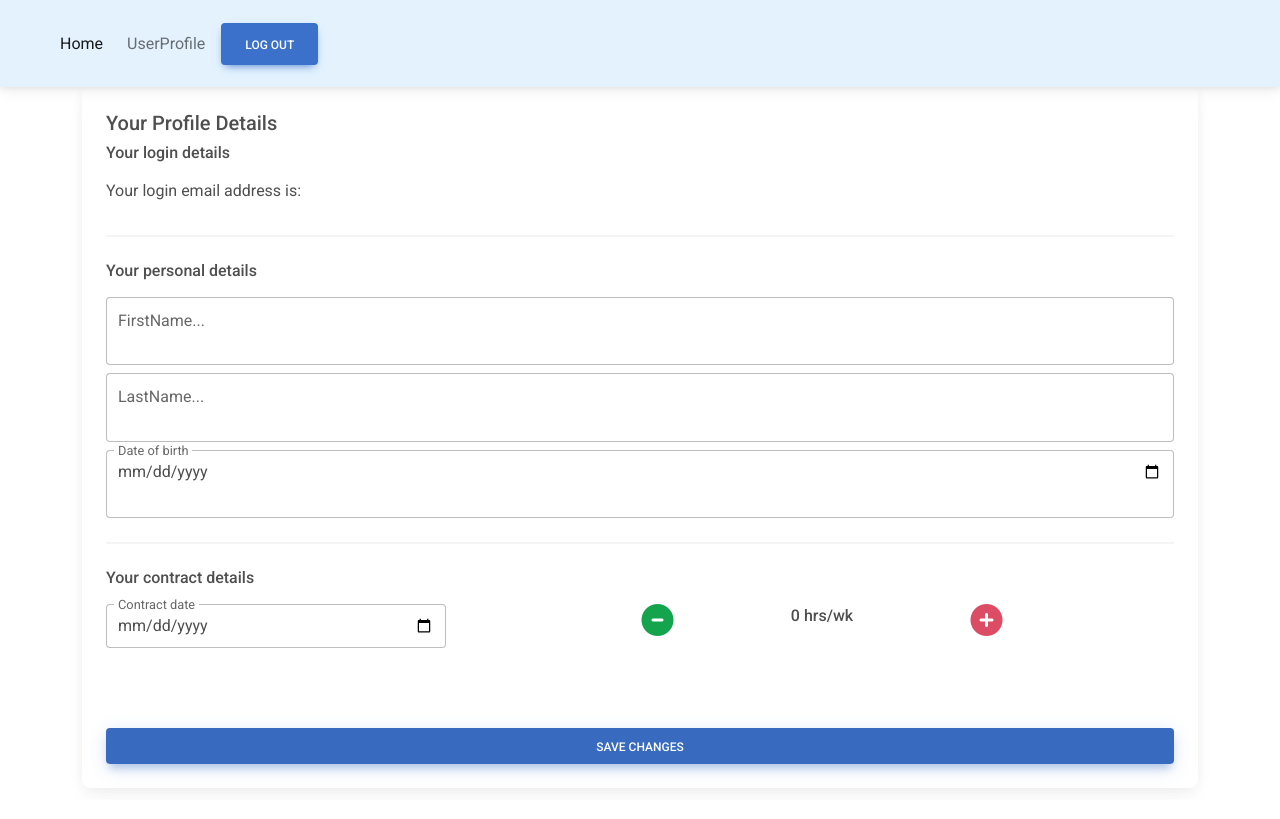
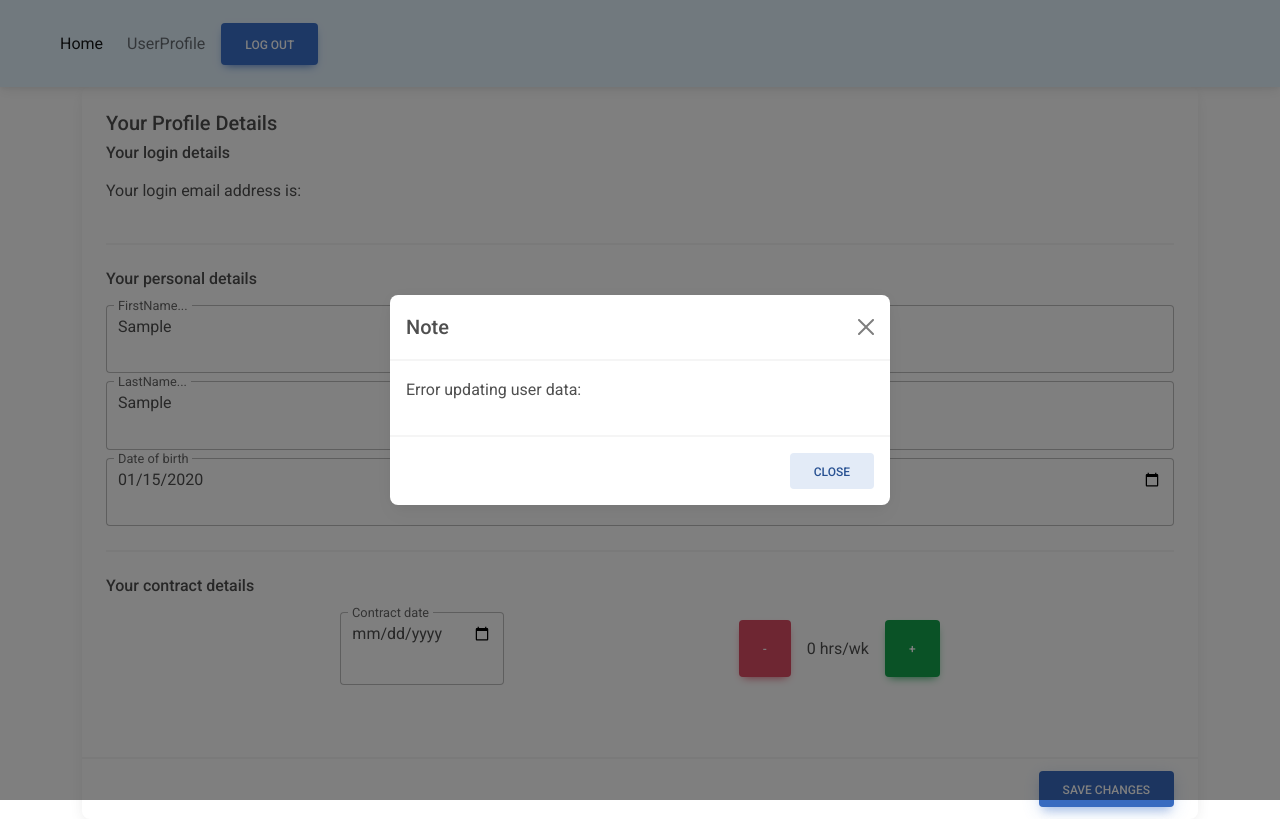
Before and after one commit to Wolk9/kiku, a React (Create React App) app: page /profile in a window 1280 px wide. Both pictures are taken after typing "Sample", "Sample", "2020-01-15", "2020-01-15" into the empty fields and a click on the button "SAVE CHANGES". Built offline with nearby package versions, Linux system fonts and the light colour scheme; no server answers.

Commit message:
Several bugfixes and improvements

```diff
--- a/src/App.js
+++ b/src/App.js
@@ -24,10 +24,11 @@ import Profile from "./pages/Profile";
 import { PopUp } from "./components/PopUp";
 import { UserService } from "./components/helpers";
 
-const NotFoundPage = () => {
+const NotFoundPage = (props) => {
+  const { setUser, setMessage } = props;
   return (
     <>
-      <NavBar />
+      <NavBar setMessage={setMessage} setUser={setUser} />
       <h1>404 Page Not Found</h1>
       {/* Include the content of your 404.html page here */}
     </>
@@ -61,6 +62,8 @@ const App = () => {
         }
       };
       isUserAdmin();
+    } else {
+      setIsAdmin(false);
     }
   }, [user]);
 
@@ -77,7 +80,11 @@ const App = () => {
               <Navigate to={isAdmin ? "/admin" : "/base"} />
             ) : (
               <>
-                <NavBar logoOnly={true} />
+                <NavBar
+                  setMessage={setMessage}
+                  setUser={setUser}
+                  logoOnly={true}
+                />
                 <PopUp message={message} setMessage={setMessage} />
                 <AuthorizePage message={message} setMessage={setMessage} />
               </>
@@ -89,7 +96,11 @@ const App = () => {
           element={
             user ? (
               <>
-                <NavBar admin={isAdmin} />
+                <NavBar
+                  setMessage={setMessage}
+                  setUser={setUser}
+                  admin={isAdmin}
+                />
                 <PopUp message={message} setMessage={setMessage} />
                 <BasePage
                   user={user}
@@ -108,7 +119,11 @@ const App = () => {
           element={
             isAdmin ? (
               <>
-                <NavBar admin={isAdmin} />
+                <NavBar
+                  setMessage={setMessage}
+                  setUser={setUser}
+                  admin={isAdmin}
+                />
                 <PopUp message={message} setMessage={setMessage} />
                 <BasePage
                   user={user}
@@ -126,7 +141,11 @@ const App = () => {
           path="/users"
           element={
             <>
-              <NavBar admin={isAdmin} />
+              <NavBar
+                setMessage={setMessage}
+                setUser={setUser}
+                admin={isAdmin}
+              />
               <PopUp message={message} setMessage={setMessage} />
               <UsersPage
                 user={user}
@@ -141,7 +160,11 @@ const App = () => {
           path="/profile"
           element={
             <>
-              <NavBar admin={isAdmin} />
+              <NavBar
+                setMessage={setMessage}
+                setUser={setUser}
+                admin={isAdmin}
+              />
               <PopUp message={message} setMessage={setMessage} />
               <Profile
                 user={user}
--- a/src/components/NavBar.js
+++ b/src/components/NavBar.js
@@ -14,7 +14,7 @@ import { UserService } from "./helpers";
 
 export const NavBar = (props) => {
   // console.log("render NavBar")
-  const { admin, logoOnly } = props;
+  const { admin, logoOnly, setUser, setMessage } = props;
   const [logoURL, setLogoURL] = useState("");
 
   useEffect(() => {
@@ -24,6 +24,16 @@ export const NavBar = (props) => {
       .catch((error) => console.log(error));
   }, []);
 
+  const onLogOut = () => {
+    console.log("logout clicked");
+    try {
+      UserService.signOutUser();
+    } catch (err) {
+      setMessage(err);
+    } finally {
+      setUser(null);
+    }
+  };
 
   return (
     <div>
@@ -74,7 +84,7 @@ export const NavBar = (props) => {
                 <div className="d-flex justify-content-end">
                   <MDBBtn
                     color="primary"
-                    onClick={UserService.signOutUser}
+                    onClick={onLogOut}
                     className="mx-1 my-0"
                   >
                     Log out
--- a/src/components/PopUp.js
+++ b/src/components/PopUp.js
@@ -23,7 +23,7 @@ const PopUp = (props) => {
       <MDBModalDialog centered>
         <MDBModalContent>
           <MDBModalHeader>
-            <MDBModalTitle>{title ? title : "System Message"}</MDBModalTitle>
+            <MDBModalTitle>{title ? title : "Note"}</MDBModalTitle>
             <MDBBtn
               className="btn-close"
               color="none"
--- a/src/components/helpers.js
+++ b/src/components/helpers.js
@@ -148,13 +148,25 @@ class UserService {
     if (userDoc.exists()) {
       const userData = userDoc.data();
       if (userData.role === "admin") {
-     return true
+        return true;
       } else {
-      return false
+        return false;
       }
-
     } else {
       // console.log("User not found");
+    }
+  }
+
+  static async editUserData(id, update) {
+    const usersRef = collection(db, "users");
+    const userDocRef = doc(usersRef, id);
+
+    try {
+      await updateDoc(userDocRef, update);
+      return true; // Return true if the update was successful
+    } catch (error) {
+      console.error(error);
+      return false; // Return false if an error occurred during the update
     }
   }
 
--- a/src/pages/LoginPage.js
+++ b/src/pages/LoginPage.js
@@ -58,6 +58,7 @@ export const AuthorizePage = (props) => {
 };
 
 const LoginDialog = (props) => {
+
   const { setSignUp, message, setMessage } = props;
   // console.log("render LoginDialaog")
   const [email, setEmail] = useState("");
--- a/src/pages/Profile.js
+++ b/src/pages/Profile.js
@@ -4,14 +4,16 @@ import {
   MDBCardTitle,
   MDBCardBody,
   MDBBtn,
+  MDBBtnGroup,
   MDBInput,
   MDBCol,
   MDBRow,
   MDBCheckbox,
   MDBIcon,
+  MDBCardFooter,
 } from "mdb-react-ui-kit";
 import { useEffect, useState } from "react";
-import { UserService } from "../components/helpers";
+import { EventService, UserService } from "../components/helpers";
 
 const Profile = (props) => {
   const { user, message, setMessage } = props;
@@ -42,19 +44,15 @@ const Profile = (props) => {
     getUserData();
   }, [user]);
 
-  const handleChange = (e, step) => {
+  const handleChange = (e) => {
+    console.log(e.target.name);
     const { name, value } = e.target;
-    console.log(name, value, step);
+    console.log(name, value);
     switch (name) {
       case "hoursPerWeek":
         console.log("case hoursPerWeek");
-        if (step) {
-          let result = handleChangeHrsPerWk(step);
-
-          setUserData({ ...userData, [name]: result });
-        } else {
-          setUserData({ ...userData, [name]: value });
-        }
+        let result = handleChangeHrsPerWk(value);
+        setUserData({ ...userData, [name]: result });
         break;
       default:
         setUserData({ ...userData, [name]: value });
@@ -64,18 +62,28 @@ const Profile = (props) => {
 
   const saveUser = async () => {
     console.log("saveUser");
+    try {
+      const uid = user.uid; // Assuming you have access to the user's UID
+      await UserService.editUserData(uid, userData);
+      setMessage("User data updated successfully");
+    } catch (error) {
+      setMessage("Error updating user data:", error);
+    }
   };
+
   console.log(userData);
 
   const handleChangeHrsPerWk = (value) => {
+    value == "minus" ? (value = -4) : (value = +4);
+    console.log(value);
     const newValue = userData.hoursPerWeek + value;
     console.log("handleChangeHrsPerWk newValue:", newValue);
-    if (newValue > 36) {
+    if (newValue > 32) {
       console.log("newValue is higher than 36");
       setMessage(
         "At Dasko you can't have a contract of more than 36 hours per week"
       );
-      let newValue = 36;
+      let newValue = 32;
       return newValue;
     } else if (newValue < 0) {
       setMessage("You can't have a contract of less than 0 hours per week");
@@ -93,13 +101,14 @@ const Profile = (props) => {
             <MDBCardTitle>Your Profile Details</MDBCardTitle>
             <div className="d-grid gap-2 col-8 col-sm-12 mx-auto">
               <h6>Your login details</h6>
-              Your login email address is: <strong>{user?.email}</strong>
+              Your login email address is: <h5>{user?.email}</h5>
               <hr className="hr" />
               <h6>Your personal details</h6>
               <MDBInput
                 size="lg"
                 className="mb-4"
                 type="text"
+                name="firstName"
                 value={userData.firstName}
                 label="FirstName..."
                 onChange={(e) => handleChange(e)}
@@ -108,6 +117,7 @@ const Profile = (props) => {
                 size="lg"
                 className="mb-4"
                 type="text"
+                name="lastName"
                 value={userData.lastName}
                 label="LastName..."
                 onChange={(e) => handleChange(e)}
@@ -116,54 +126,56 @@ const Profile = (props) => {
                 size="lg"
                 className="mb-4"
                 type="date"
+                name="dob"
                 value={userData.dob}
                 label="Date of birth"
                 onChange={(e) => handleChange(e)}
               />
               <hr className="hr" />
               <h6>Your contract details</h6>
-              <MDBRow className="mb-5">
-                <MDBCol className="col-3 col-sm-4">
+              <div className="mb-5 d-flex justify-content-evenly">
+                <div className="d-flex">
                   <MDBInput
                     size="lg"
-                    className="mb-4"
+                    className=""
                     type="date"
+                    name="contractData"
                     value={userData.contractDate}
                     label="Contract date"
                     onChange={(e) => handleChange(e)}
                   />
-                </MDBCol>
-                <MDBCol className="col-1 col-sm-2"></MDBCol>
-
-                <MDBCol>
-                  <MDBRow className="d-flex">
-                    <MDBCol className="d-flex align-items-center justify-content-end col-sm-1">
-                      <MDBIcon
-                        fas
-                        icon="minus-circle"
-                        size="2x"
-                        color="success"
-                      />
-                    </MDBCol>
-                    <MDBCol className="d-flex align-items-center justify-content-around col-4 col-sm-6">
-                      <h6>{userData.hoursPerWeek} hrs/wk</h6>
-                    </MDBCol>
-                    <MDBCol className="d-flex align-items-center justify-content-start col-sm-1">
-                      <MDBIcon
-                        fas
-                        icon="plus-circle"
-                        size="2x"
-                        color="danger"
-                      />
-                    </MDBCol>
-                  </MDBRow>
-                </MDBCol>
-              </MDBRow>
-              <MDBBtn type="submit" onClick={saveUser} block>
-                Save Changes
-              </MDBBtn>
+                </div>
+                <div className="d-flex py-2">
+                  <div className="d-flex justify-content-center">
+                    <MDBBtn
+                      color="danger"
+                      name="hoursPerWeek"
+                      value="minus"
+                      onClick={(e) => handleChange(e)}
+                    >
+                      -
+                    </MDBBtn>
+                    <div className="mx-6 px-3 py-3">
+                      {userData.hoursPerWeek} hrs/wk
+                    </div>
+                    <MDBBtn
+                      color="success"
+                      name="hoursPerWeek"
+                      value="plus"
+                      onClick={(e) => handleChange(e)}
+                    >
+                      +
+                    </MDBBtn>
+                  </div>
+                </div>
+              </div>
             </div>
           </MDBCardBody>
+          <MDBCardFooter className="text-end">
+            <MDBBtn type="submit" onClick={saveUser}>
+              Save Changes
+            </MDBBtn>
+          </MDBCardFooter>
         </MDBCard>
       </MDBContainer>
     </div>
```
